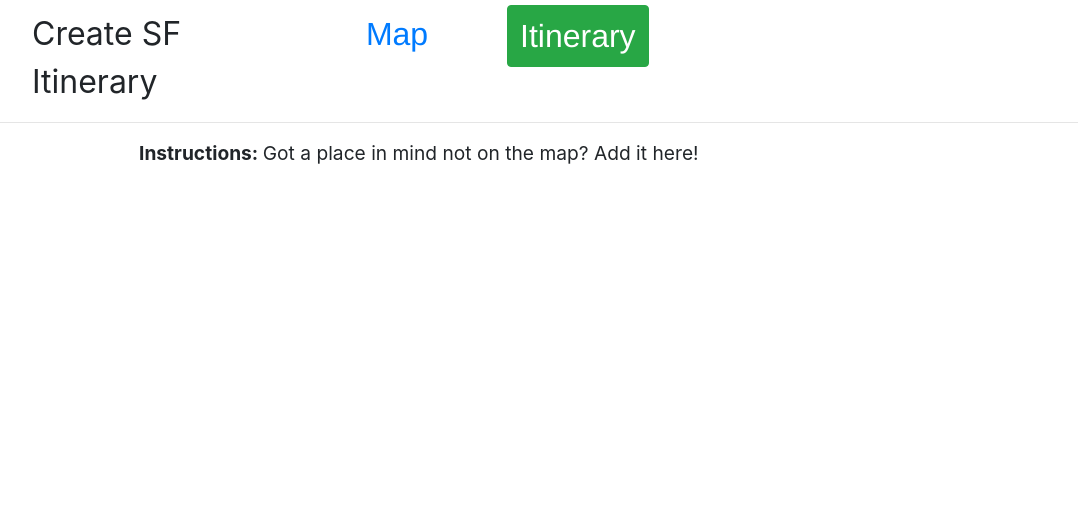
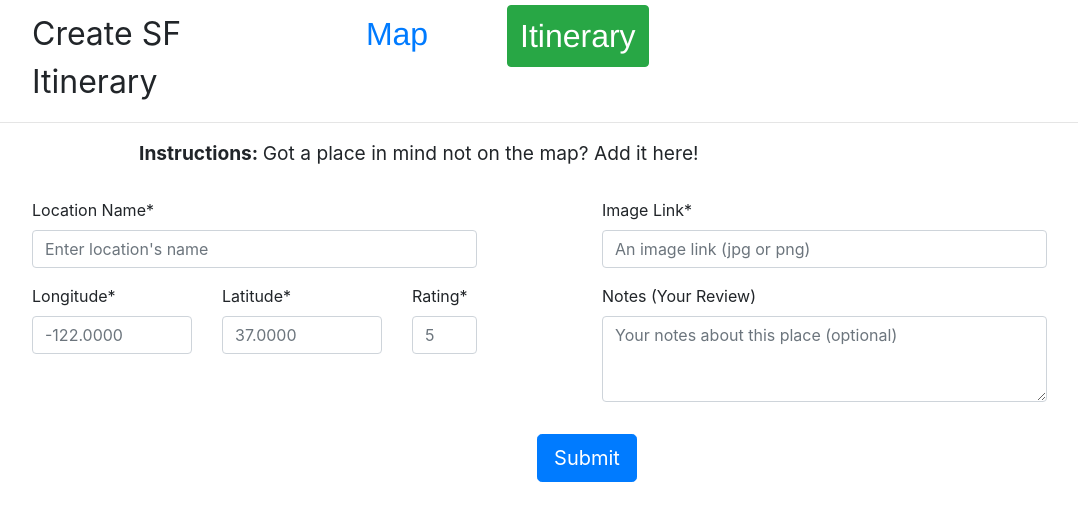
Before and after one commit to carisatinie/ui_final, a Flask app: page /add_item in a window 1280 px wide. Shown: the top 521 px of the page, without its empty margins (53-1131 px from the left). Run offline with Flask 2, Linux system fonts and the light colour scheme; some libraries are stand-ins or nearby versions.

Commit message:
add_item HTML

```diff
--- a/static/add_item.css
+++ b/static/add_item.css
@@ -1,3 +1,7 @@
+#content {
+  padding-top: 15px;
+}
+
 .bar {
   padding-top: 10px;
 }
@@ -27,3 +31,7 @@
   font-size: 1em;
   margin-top: 5px;
 }
+
+#submit-btn {
+  margin: 0 auto;
+}
--- a/templates/add_item.html
+++ b/templates/add_item.html
@@ -36,10 +36,57 @@
 
     <div class="instr-txt"> <span class="heavy"> Instructions: </span> Got a place in mind not on the map? Add it here! </div>
 
-    <div class="container">
-			<div class="row">
+    <div class="container" id="content">
+			<form>
+				<div class="row">
+					<div class="col-md-5">
+						<div class="form-group">
+					  	<label>Location Name*</label>
+					    <input type="text" id="name" class="form-control" placeholder="Enter location's name">
+					  </div>
+					</div>
+					<div class="col-md-1"></div>
+					<div class="col-md-5">
+						<div class="form-group">
+					  	<label>Image Link*</label>
+					    <input type="url" id="imglink" class="form-control" placeholder="An image link (jpg or png)">
+					  </div>
+					</div>
+	      </div>
 
-      </div>
+				<div class="row">
+					<div class="col-md-2">
+						<div class="form-group">
+					    <label>Longitude*</label>
+					    <input type="number" step="0.0001" id="longitude" class="form-control" placeholder="-122.0000">
+					  </div>
+					</div>
+					<div class="col-md-2">
+						<div class="form-group">
+					    <label>Latitude*</label>
+					    <input type="number" step="0.0001" id="latitude" class="form-control" placeholder="37.0000">
+					  </div>
+					</div>
+					<div class="col-md-1">
+						<div class="form-group">
+					    <label>Rating*</label>
+					    <input type="number" step="0.1" id="rating" class="form-control" placeholder="5">
+					  </div>
+					</div>
+					<div class="col-md-1"></div>
+					<div class="col-md-5">
+						<div class="form-group">
+					  	<label>Notes (Your Review)</label>
+					    <textarea id="review" class="form-control" rows="3" placeholder="Your notes about this place (optional)"></textarea>
+					  </div>
+					</div>
+					</div>
+				</div>
+
+				<div class="row">
+						<button type="submit" id="submit-btn" class="btn btn-primary btn-lg">Submit</button>
+				</div>
+			</form>
     </div>
 
 	</body>
```
